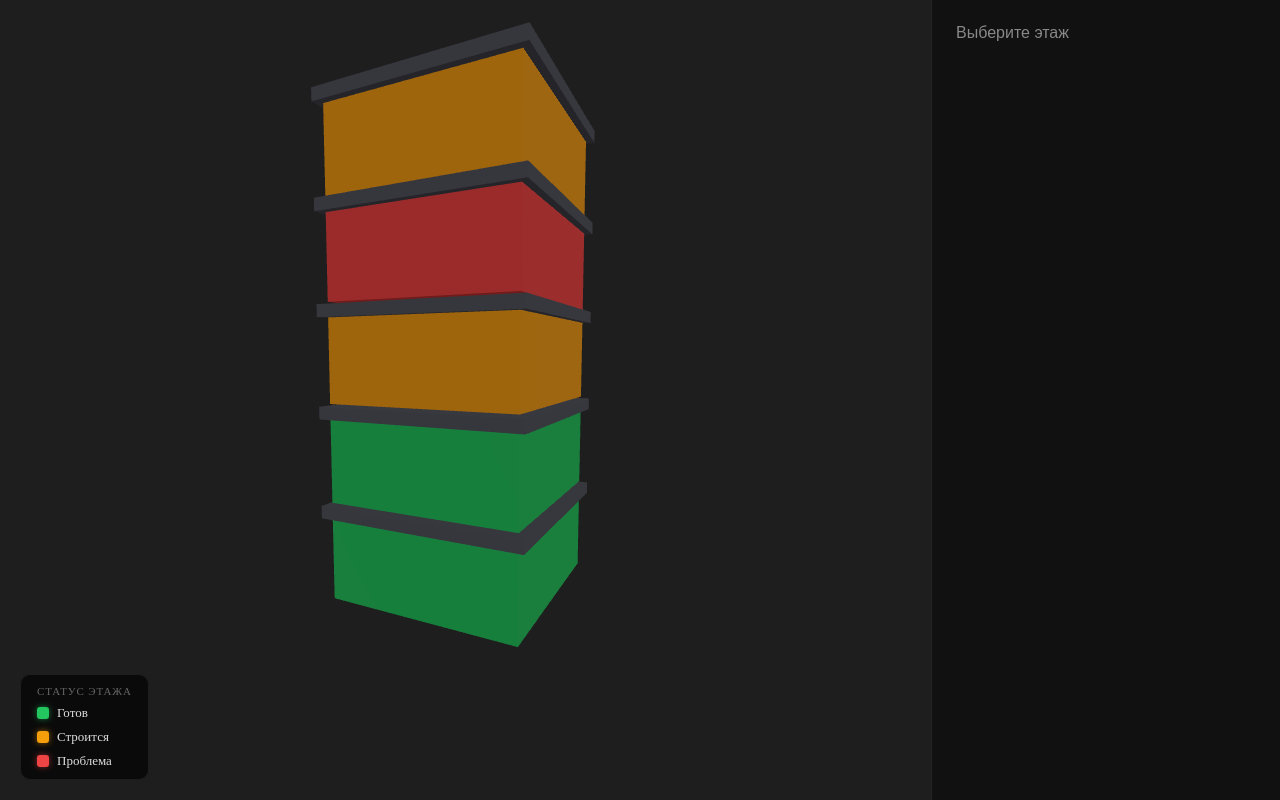
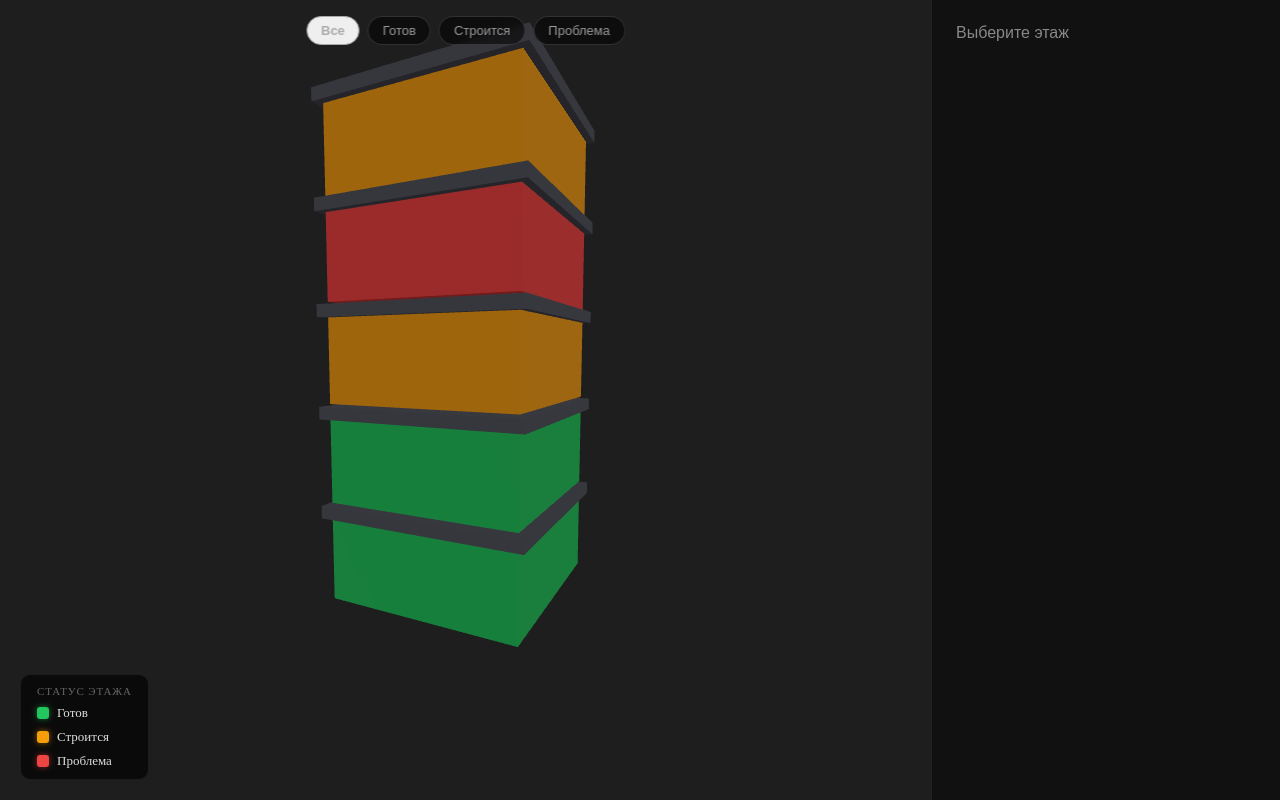
Before and after one commit to vladislavprozorov/sber-three-react, a React (Vite) app: page / in a window 1280 px wide. Built offline with nearby package versions, Linux system fonts and the light colour scheme.

Commit message:
feat: add status filter buttons to highlight floors by status

```diff
--- a/src/app/App.tsx
+++ b/src/app/App.tsx
@@ -2,15 +2,18 @@ import { useState } from "react"
 import ThreeScene from "../features/building-3d/ThreeScene"
 import BuildingInfoPanel from "../features/building-info/BuildingInfoPanel"
 import StatusLegend from "../features/building-3d/StatusLegend"
+import StatusFilter, { type FilterValue } from "../features/building-3d/StatusFilter"
 
 export default function App() {
   const [selectedFloor, setSelectedFloor] = useState<number | null>(null)
+  const [activeFilter, setActiveFilter] = useState<FilterValue>("all")
 
   return (
     <div style={{ display: "flex", height: "100vh", overflow: "hidden" }}>
       <div style={{ flex: 1, position: "relative" }}>
-        <ThreeScene onFloorSelect={setSelectedFloor} />
+        <ThreeScene onFloorSelect={setSelectedFloor} activeFilter={activeFilter} />
         <StatusLegend />
+        <StatusFilter activeFilter={activeFilter} onChange={setActiveFilter} />
       </div>
 
       <BuildingInfoPanel selectedFloor={selectedFloor} />
--- /dev/null
+++ b/src/features/building-3d/StatusFilter.tsx
@@ -0,0 +1,60 @@
+import { STATUS_COLORS, STATUS_LABELS, type FloorStatus } from "../building-info/floorService"
+
+type FilterValue = FloorStatus | "all"
+
+type Props = {
+  activeFilter: FilterValue
+  onChange: (filter: FilterValue) => void
+}
+
+const FILTERS: { value: FilterValue; label: string }[] = [
+  { value: "all",      label: "Все" },
+  { value: "ready",    label: STATUS_LABELS.ready },
+  { value: "building", label: STATUS_LABELS.building },
+  { value: "problem",  label: STATUS_LABELS.problem },
+]
+
+export default function StatusFilter({ activeFilter, onChange }: Props) {
+  return (
+    <div
+      style={{
+        position: "absolute",
+        top: 16,
+        left: "50%",
+        transform: "translateX(-50%)",
+        display: "flex",
+        gap: 8,
+        zIndex: 10,
+      }}
+    >
+      {FILTERS.map(({ value, label }) => {
+        const isActive = activeFilter === value
+        const color = value === "all" ? "#aaa" : STATUS_COLORS[value as FloorStatus]
+
+        return (
+          <button
+            key={value}
+            onClick={() => onChange(value)}
+            style={{
+              padding: "6px 14px",
+              borderRadius: 20,
+              border: `1.5px solid ${isActive ? color : "rgba(255,255,255,0.15)"}`,
+              background: isActive ? `${color}22` : "rgba(0,0,0,0.55)",
+              color: isActive ? color : "#999",
+              fontSize: 13,
+              fontWeight: isActive ? 600 : 400,
+              cursor: "pointer",
+              backdropFilter: "blur(6px)",
+              transition: "all 0.18s ease",
+              outline: "none",
+            }}
+          >
+            {label}
+          </button>
+        )
+      })}
+    </div>
+  )
+}
+
+export type { FilterValue }
--- a/src/features/building-3d/ThreeScene.tsx
+++ b/src/features/building-3d/ThreeScene.tsx
@@ -2,14 +2,18 @@ import { useRef, useEffect } from "react"
 import * as THREE from "three"
 import { OrbitControls } from "three/examples/jsm/controls/OrbitControls.js"
 import { mockFloors, STATUS_COLORS } from "../building-info/floorService"
+import type { FilterValue } from "./StatusFilter"
 
 type Props = {
   onFloorSelect?: (floorIndex: number) => void
+  activeFilter?: FilterValue
 }
 
-export default function ThreeScene({ onFloorSelect }: Props) {
+export default function ThreeScene({ onFloorSelect, activeFilter = "all" }: Props) {
   const containerRef = useRef<HTMLDivElement | null>(null)
   const tooltipRef = useRef<HTMLDivElement | null>(null)
+  const floorsRef = useRef<THREE.Mesh[]>([])
+  const selectedIndexRef = useRef<number | null>(null)
 
   useEffect(() => {
     if (!containerRef.current) return
@@ -72,12 +76,17 @@ export default function ThreeScene({ onFloorSelect }: Props) {
     const slabMaterial = new THREE.MeshStandardMaterial({ color: "#555560" })
 
     const floors: THREE.Mesh[] = []
+    floorsRef.current = floors
     let selectedIndex: number | null = null
     let hoveredMesh: THREE.Mesh | null = null
 
     for (let i = 0; i < mockFloors.length; i++) {
       const data = mockFloors[i]
-      const mat = new THREE.MeshStandardMaterial({ color: STATUS_COLORS[data.status] })
+      const mat = new THREE.MeshStandardMaterial({
+        color: STATUS_COLORS[data.status],
+        transparent: true,
+        opacity: 1,
+      })
       const floor = new THREE.Mesh(floorGeometry, mat)
       floor.position.y = i * FLOOR_STEP + FLOOR_HEIGHT / 2
       floor.userData.floorIndex = i
@@ -96,6 +105,7 @@ export default function ThreeScene({ onFloorSelect }: Props) {
         let targetColor: THREE.ColorRepresentation = base
 
         if (idx === selectedIndex) {
+          selectedIndexRef.current = selectedIndex
           targetColor = "#ffffff"
         } else if (floor === hoveredMesh) {
           const c = new THREE.Color(base)
@@ -200,6 +210,18 @@ export default function ThreeScene({ onFloorSelect }: Props) {
     }
   }, [])
 
+  // Реакция на изменение фильтра — скрываем/показываем этажи
+  useEffect(() => {
+    floorsRef.current.forEach((floor) => {
+      const idx = floor.userData.floorIndex as number
+      const status = mockFloors[idx].status
+      const mat = floor.material as THREE.MeshStandardMaterial
+      const hidden = activeFilter !== "all" && status !== activeFilter
+      mat.opacity = hidden ? 0.12 : 1
+      floor.visible = true // оставляем в сцене, просто меняем прозрачность
+    })
+  }, [activeFilter])
+
   return (
     <div ref={containerRef} style={{ position: "absolute", inset: 0 }}>
       <div
```
